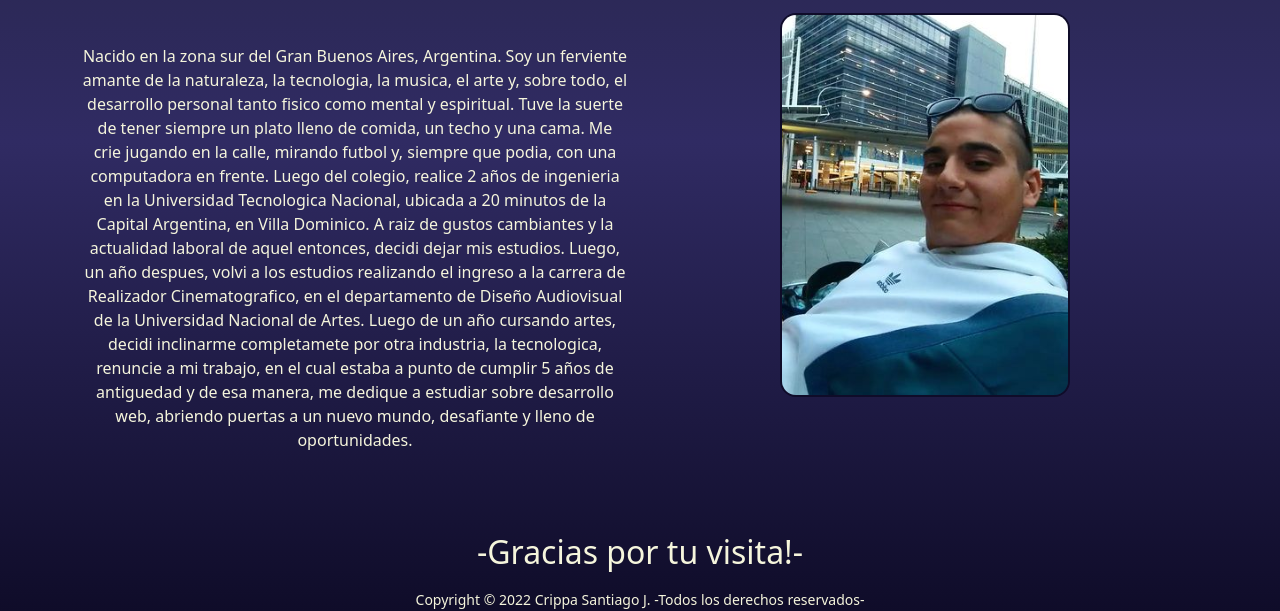
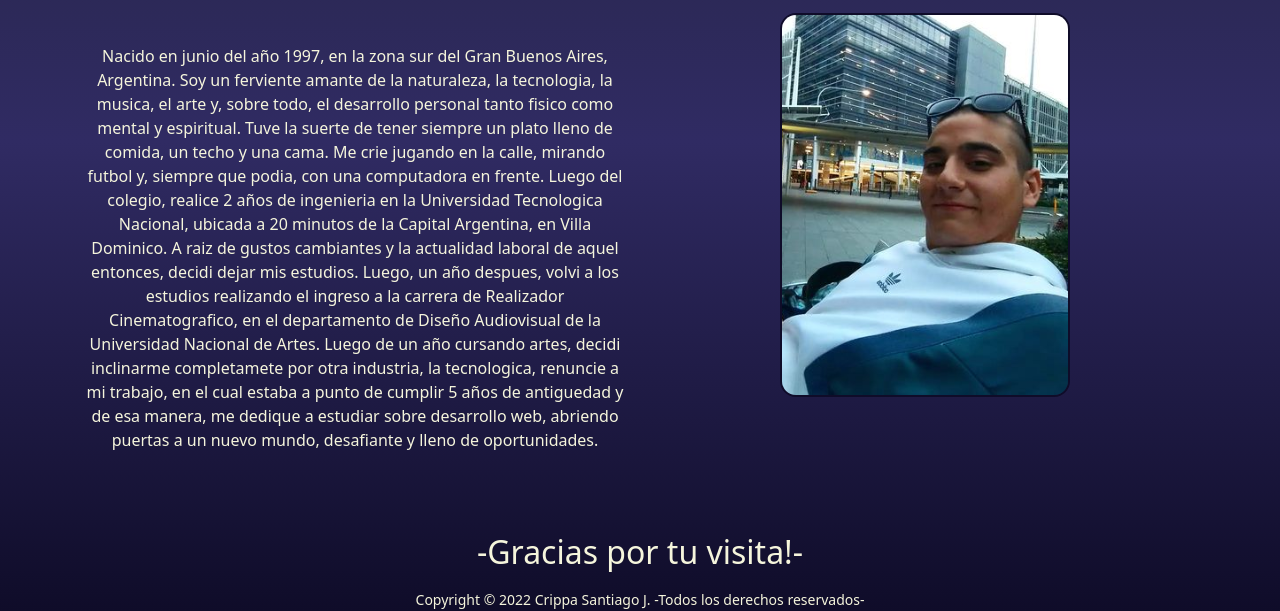
Before and after one commit to sjcrippa/proyecto-portafolio, a website: page pages/sobre-mi.html in a window 1280 px wide. Shown: the part 327-938 px from the top of the page. Drawn offline with nearby package versions, Linux system fonts and the light colour scheme.

Commit message:
c'est fini

```diff
--- a/pages/sobre-mi.html
+++ b/pages/sobre-mi.html
@@ -68,7 +68,7 @@
                 <div class="col mt-5 cajaPresentacion" data-aos="zoom-in-right">
                     <h2>¿Quien soy?</h2>
                     <p class="mt-5">
-                        Nacido en la zona sur del Gran Buenos Aires, Argentina. Soy un ferviente amante de la naturaleza, la
+                        Nacido en junio del año 1997, en la zona sur del Gran Buenos Aires, Argentina. Soy un ferviente amante de la naturaleza, la
                         tecnologia, la musica, el arte y, sobre todo, el desarrollo personal tanto fisico como mental y espiritual. Tuve la suerte de
                         tener siempre un plato lleno de comida, un techo y una cama. Me crie jugando en la calle,
                         mirando futbol y, siempre que podia, con una computadora en frente. Luego del colegio, realice 2
```
